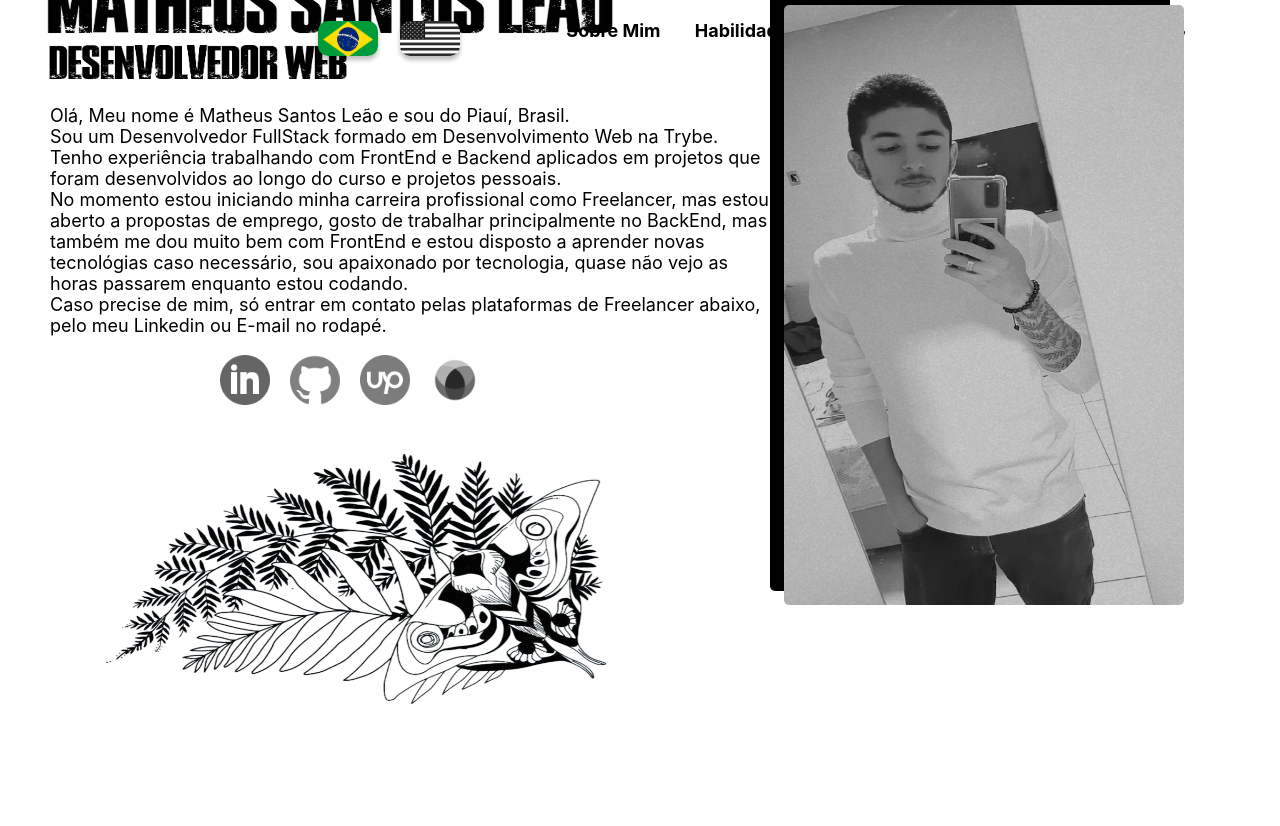
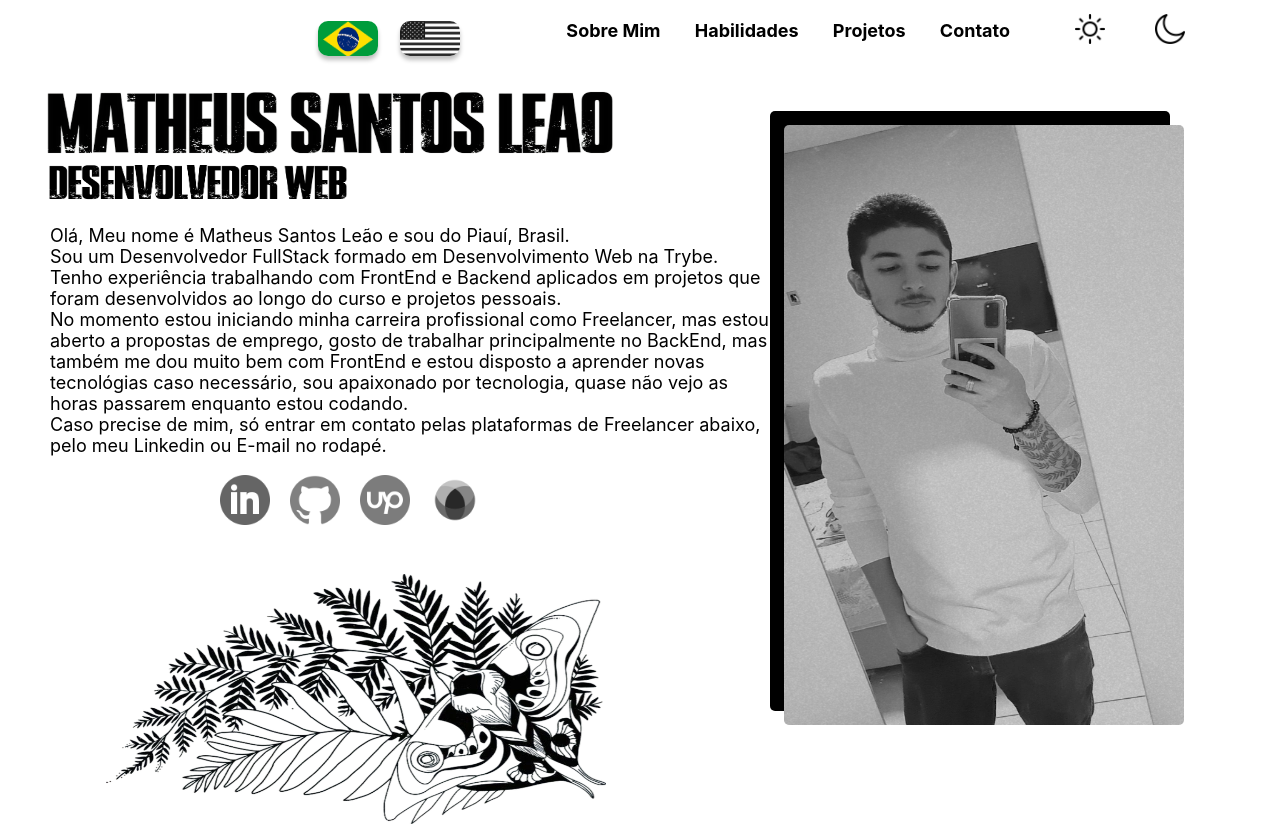
Before and after one commit to MatheusKRC/portfolio, a React (Create React App) app: page / in a window 1280 px wide. Shown: the top 826 px of the page. Built offline with nearby package versions, Linux system fonts and the light colour scheme.

Commit message:
Fix Media Querry

```diff
--- a/src/CSS/About.css
+++ b/src/CSS/About.css
@@ -9,8 +9,6 @@ html {
     justify-content: space-between;
 
     height: 1030px;
-
-    margin-top: -120px;
 }
 
 .aboutMe {
@@ -226,6 +224,8 @@ html {
     flex-direction: column;
 
     height: 1030px;
+
+    margin-top: -120px;
 }
 
   .myPhoto {
```
